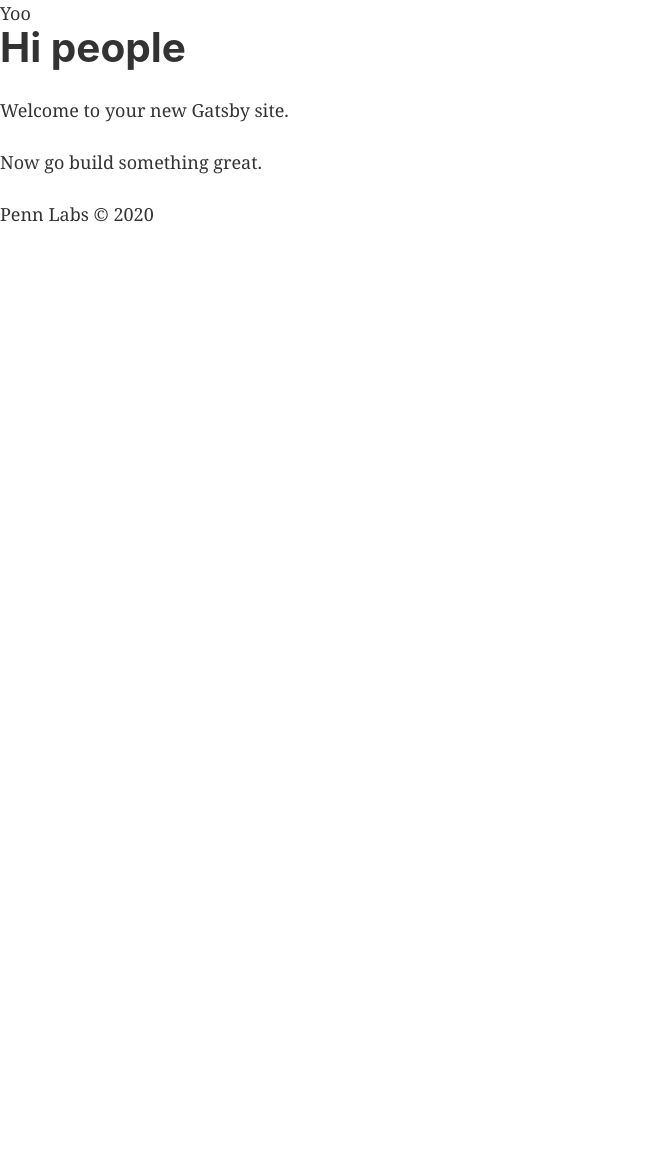
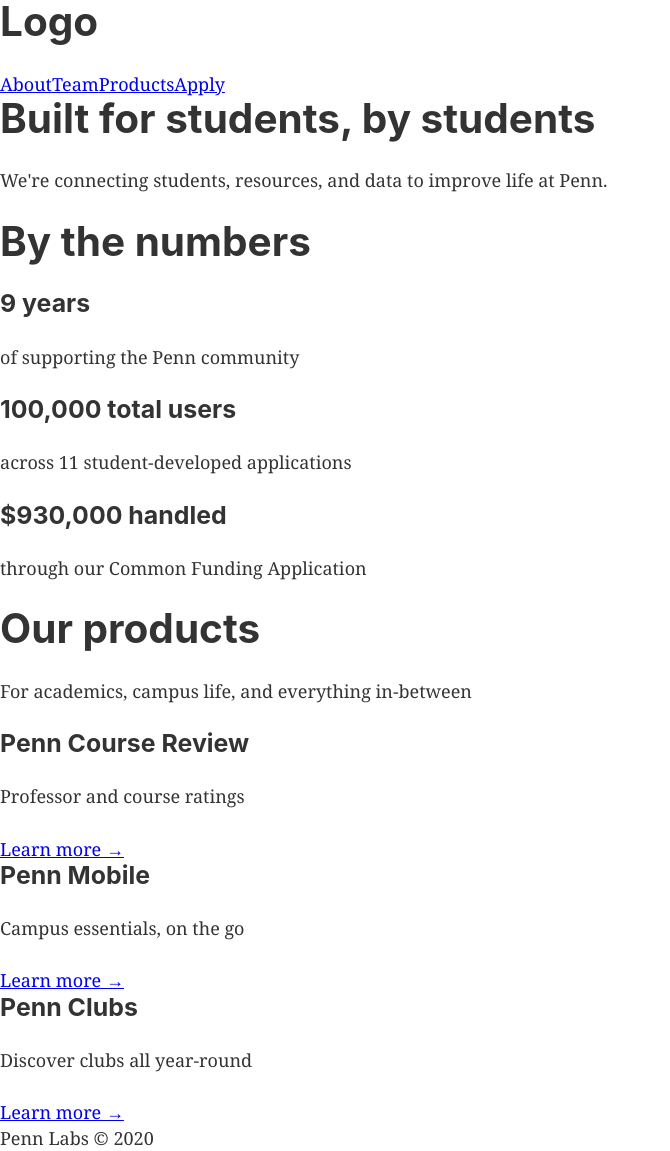
Before and after one commit to pennlabs/website, a Gatsby site: page / in a window 1280 px wide. Shown: the whole page, without its empty margins (0-670 px from the left). Before the commit the page ends 800 px from the top, so only its background shows below. Built offline with nearby package versions, Linux system fonts and the light colour scheme; Gatsby itself is replaced by a stand-in of ours.

Commit message:
scaffold homepage

```diff
--- /dev/null
+++ b/src/components/Home/Hero.tsx
@@ -0,0 +1,12 @@
+import React from 'react'
+
+import { H1, P } from '../../shared'
+
+export const Hero = (): React.ReactElement => (
+  <div>
+    <H1>Built for students, by students</H1>
+    <P>
+      We're connecting students, resources, and data to improve life at Penn.
+    </P>
+  </div>
+)
--- /dev/null
+++ b/src/components/Home/Products.tsx
@@ -0,0 +1,46 @@
+import React from 'react'
+
+import { H1, P, H3 } from '../../shared'
+import { Link } from 'gatsby'
+
+interface IProductOverview {
+  title: string
+  description: string
+  slug: string
+}
+
+// TODO images
+
+const productOverviews: IProductOverview[] = [
+  {
+    title: 'Penn Course Review',
+    description: 'Professor and course ratings',
+    slug: 'penn-course-review',
+  },
+  {
+    title: 'Penn Mobile',
+    description: 'Campus essentials, on the go',
+    slug: 'penn-mobile',
+  },
+  {
+    title: 'Penn Clubs',
+    description: 'Discover clubs all year-round',
+    slug: 'penn-clubs',
+  },
+]
+
+export const Products = (): React.ReactElement => (
+  <div>
+    <H1>Our products</H1>
+    <P>For academics, campus life, and everything in-between</P>
+    <div>
+      {productOverviews.map(({ title, description, slug }) => (
+        <div key={slug}>
+          <H3>{title}</H3>
+          <P>{description}</P>
+          <Link to={slug}>Learn more &rarr;</Link>
+        </div>
+      ))}
+    </div>
+  </div>
+)
--- /dev/null
+++ b/src/components/Home/Stats.tsx
@@ -0,0 +1,23 @@
+import React from 'react'
+
+import { H1, H3, P } from '../../shared'
+
+export const Stats = (): React.ReactElement => (
+  <div>
+    <H1>By the numbers</H1>
+    <div>
+      <div>
+        <H3>9 years</H3>
+        <P>of supporting the Penn community</P>
+      </div>
+      <div>
+        <H3>100,000 total users</H3>
+        <P>across 11 student-developed applications</P>
+      </div>
+      <div>
+        <H3>$930,000 handled</H3>
+        <P>through our Common Funding Application</P>
+      </div>
+    </div>
+  </div>
+)
--- /dev/null
+++ b/src/components/Home/index.tsx
@@ -0,0 +1,13 @@
+import React from 'react'
+
+import { Hero } from './Hero'
+import { Stats } from './Stats'
+import { Products } from './Products'
+
+export default () => (
+  <>
+    <Hero />
+    <Stats />
+    <Products />
+  </>
+)
--- /dev/null
+++ b/src/components/Nav/Links.tsx
@@ -0,0 +1,14 @@
+import React from 'react'
+import { Link } from 'gatsby'
+
+const links: string[] = ['About', 'Team', 'Products', 'Apply']
+
+export const Links = () => (
+  <>
+    {links.map((link: string) => (
+      <Link to={`/${link.toLowerCase()}`} key={link}>
+        {link}
+      </Link>
+    ))}
+  </>
+)
--- /dev/null
+++ b/src/components/Nav/index.tsx
@@ -0,0 +1,13 @@
+import React from 'react'
+
+import { H1 } from '../../shared'
+import { Links } from './Links'
+
+const Nav = (): React.ReactElement => (
+  <nav>
+    <H1>Logo</H1>
+    <Links />
+  </nav>
+)
+
+export default Nav
--- a/src/pages/index.tsx
+++ b/src/pages/index.tsx
@@ -2,13 +2,12 @@ import React from 'react'
 
 import Layout from '../components/Layout'
 import SEO from '../components/SEO'
+import Home from '../components/Home'
 
 const IndexPage = (): React.ReactElement => (
   <Layout>
     <SEO title="Home" />
-    <h1>Hi people</h1>
-    <p>Welcome to your new Gatsby site.</p>
-    <p>Now go build something great.</p>
+    <Home />
   </Layout>
 )
 
--- a/src/shared/Typography.tsx
+++ b/src/shared/Typography.tsx
@@ -1,10 +1,35 @@
+import React from 'react'
 import styled from 'styled-components'
 
 export const P = styled.p``
 
-export const H1 = <P as="h1" />
-export const H2 = <P as="h2" />
-export const H3 = <P as="h3" />
-export const H4 = <P as="h4" />
-export const H5 = <P as="h5" />
-export const H6 = <P as="h6" />
+export const H1 = ({ children, ...rest }) => (
+  <P as="h1" {...rest}>
+    {children}
+  </P>
+)
+export const H2 = ({ children, ...rest }) => (
+  <P as="h2" {...rest}>
+    {children}
+  </P>
+)
+export const H3 = ({ children, ...rest }) => (
+  <P as="h3" {...rest}>
+    {children}
+  </P>
+)
+export const H4 = ({ children, ...rest }) => (
+  <P as="h4" {...rest}>
+    {children}
+  </P>
+)
+export const H5 = ({ children, ...rest }) => (
+  <P as="h5" {...rest}>
+    {children}
+  </P>
+)
+export const H6 = ({ children, ...rest }) => (
+  <P as="h6" {...rest}>
+    {children}
+  </P>
+)
```
Also changed, not shown: src/components/Nav.tsx (deleted, +0 -10 lines).
